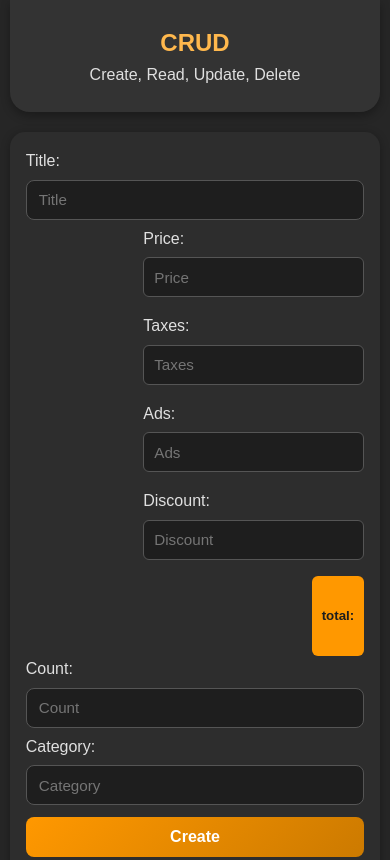
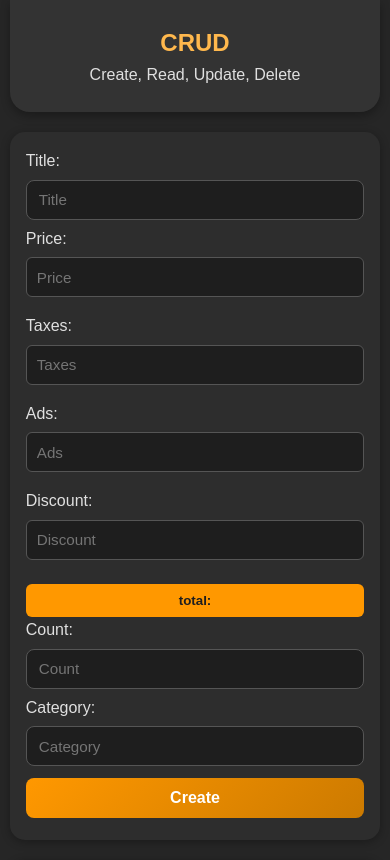
Before and after one commit to 0mar-nasser/CRUD-js, a plain HTML site: page index.html in a window 390 px wide. Shown: the top 860 px of the page. Drawn offline with Linux system fonts and the light colour scheme.

Commit message:
fix the responsive

```diff
--- a/index.css
+++ b/index.css
@@ -1,4 +1,4 @@
-/* 🌟 === Reset & Base === */
+/*=== Reset & Base === */
 * {
   margin: 0;
   padding: 0;
@@ -14,7 +14,7 @@ body {
   line-height: 1.6;
 }
 
-/* 🌟 === Header === */
+/* === Header === */
 .head {
   text-align: center;
   padding: 1.5rem 0;
@@ -28,7 +28,7 @@ body {
   font-size: 2rem;
 }
 
-/* 🌟 === Inputs Section === */
+/* === Inputs Section === */
 .inputs {
   background: #2d2d2d;
   padding: 1rem;
@@ -57,18 +57,18 @@ input:focus {
   box-shadow: 0 0 6px rgba(255, 152, 0, 0.5);
 }
 
-/* 🌟 === Price & Discounts Inputs === */
+/* === Price & Discounts Inputs === */
 .price {
   display: flex;
   gap: 10px;
-  align-items: flex-end; /* يحافظ على ترتيب الحقول مع اللابل */
-  flex-wrap: wrap; /* يسمح بالانكسار على شاشات صغيرة */
+  align-items: flex-end;
+  flex-wrap: wrap;
 }
 
 .price > div {
   display: flex;
   flex-direction: column;
-  flex: 1; /* كل حقل يأخذ مساحة متساوية */
+  flex: 1;
 }
 
 .price input {
@@ -95,7 +95,7 @@ input:focus {
 }
 
 
-/* 🌟 === Buttons === */
+/* === Buttons === */
 button {
   cursor: pointer;
   font-weight: 600;
@@ -117,7 +117,7 @@ button:active {
   font-size: 1rem;
 }
 
-/* 🌟 === Search Section === */
+/* === Search Section === */
 .outputs {
   background: #2d2d2d;
   padding: 1rem;
@@ -145,7 +145,7 @@ button:active {
   color: #fff;
 }
 
-/* 🌟 === Table === */
+/* === Table === */
 table {
   width: 100%;
   border-collapse: collapse;
@@ -178,14 +178,14 @@ tbody tr:hover {
   background: #333;
 }
 
-/* 🌟 Total column highlight */
+/* Total column highlight */
 tbody td:nth-child(7) {
   font-weight: 600;
   color: #fff;
   border-radius: 4px;
 }
 
-/* 🌟 Action Buttons */
+/* Action Buttons */
 .btn-update,
 .btn-delete {
   display: inline-block;
@@ -230,7 +230,7 @@ tbody td:nth-child(7) {
   background-color: #c2185b;
 }
 
-/* 🌟 === Popup Notifications === */
+/* === Popup Notifications === */
 .popup-container {
   position: fixed;
   top: 20px;
@@ -264,14 +264,24 @@ tbody td:nth-child(7) {
   border-color: #622;
 }
 
-/* 🌟 === Responsive === */
+/* === Responsive === */
 @media (max-width: 992px) {
   body {
     width: 95%;
   }
 
   .price {
-    flex-direction: column;
+    flex-wrap: wrap;
+    justify-content: space-between;
+  }
+
+  .price > div {
+    flex: 1 1 45%;
+  }
+
+  .price small#total {
+    flex: 1 1 100%;
+    margin-top: 8px;
   }
 
   th,
@@ -289,6 +299,16 @@ tbody td:nth-child(7) {
     font-size: 0.85rem;
   }
 
+  .price {
+    flex-direction: column;
+    align-items: stretch;
+  }
+
+  .price > div,
+  .price small#total {
+    flex: 1 1 100%;
+  }
+
   .searchBy {
     flex-direction: column;
   }
```
